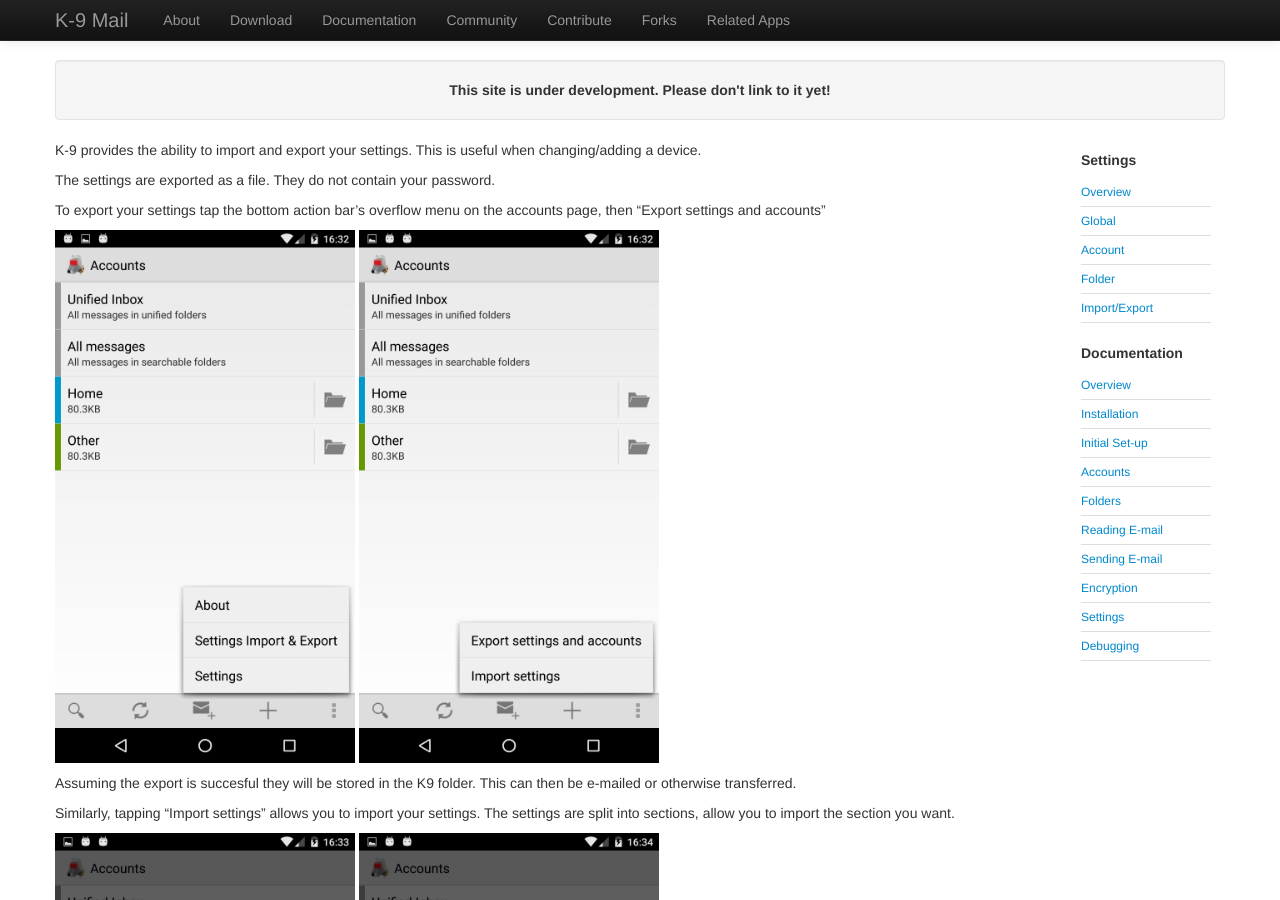
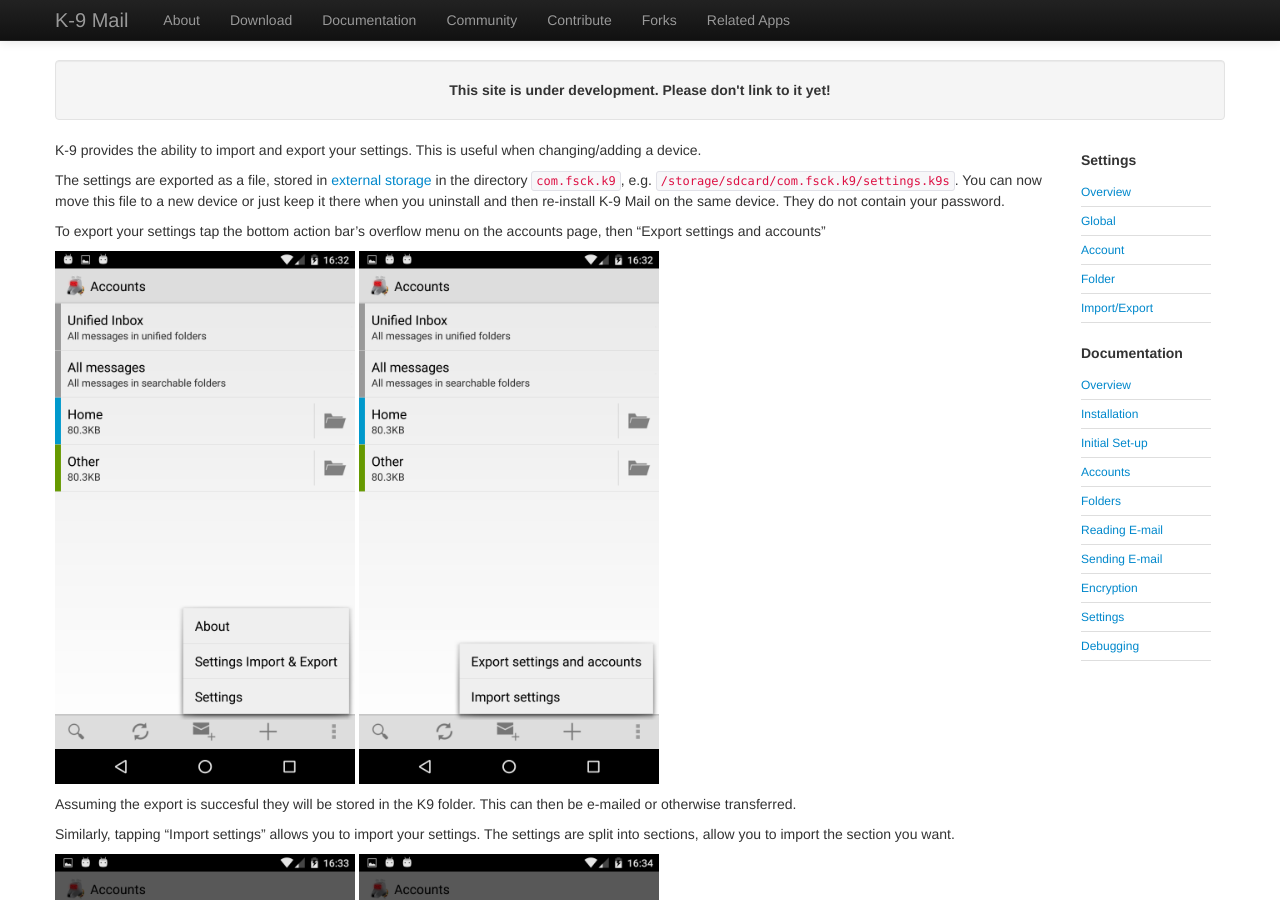
Before and after one commit to k9mail/k9mail.app, a Jekyll site: the page built from documentation/settings/import_export.md, in a window 1280 px wide and 900 px high. Built offline with Jekyll 4.4.1, drawn with Linux system fonts in a browser that asks for light colours; nearby versions of some CDN libraries.

Commit message:
Update import_export.md

```diff
--- a/documentation/settings/import_export.md
+++ b/documentation/settings/import_export.md
@@ -10,7 +10,9 @@ layout: default
 
 K-9 provides the ability to import and export your settings. This is useful when changing/adding a device.
 
-The settings are exported as a file. They do not contain your password.
+The settings are exported as a file, stored in [external storage](/documentation/storage.html) in the directory `com.fsck.k9`, e.g. `/storage/sdcard/com.fsck.k9/settings.k9s`.
+You can now move this file to a new device or just keep it there when you uninstall and then re-install K-9 Mail on the same device.
+ They do not contain your password.
 
 To export your settings tap the bottom action bar's overflow menu on the accounts page, then "Export settings and accounts"
 
```
